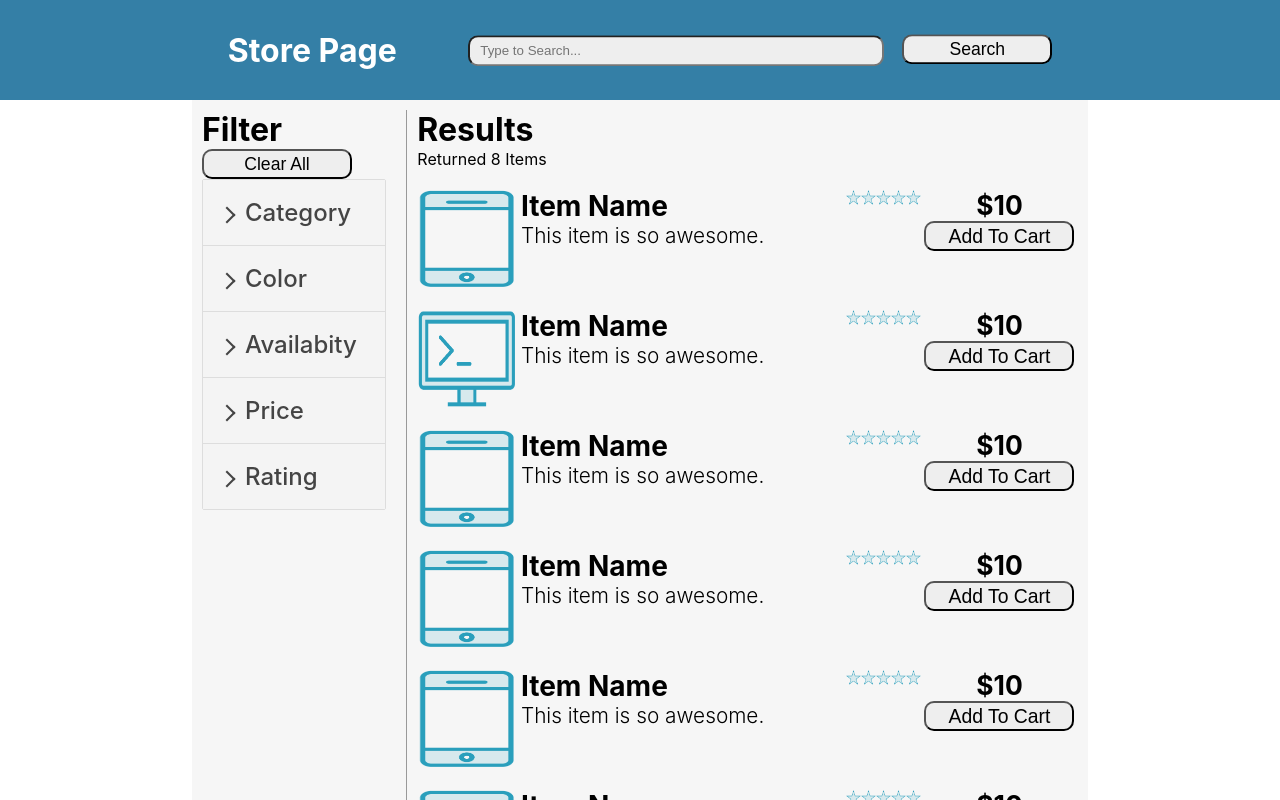
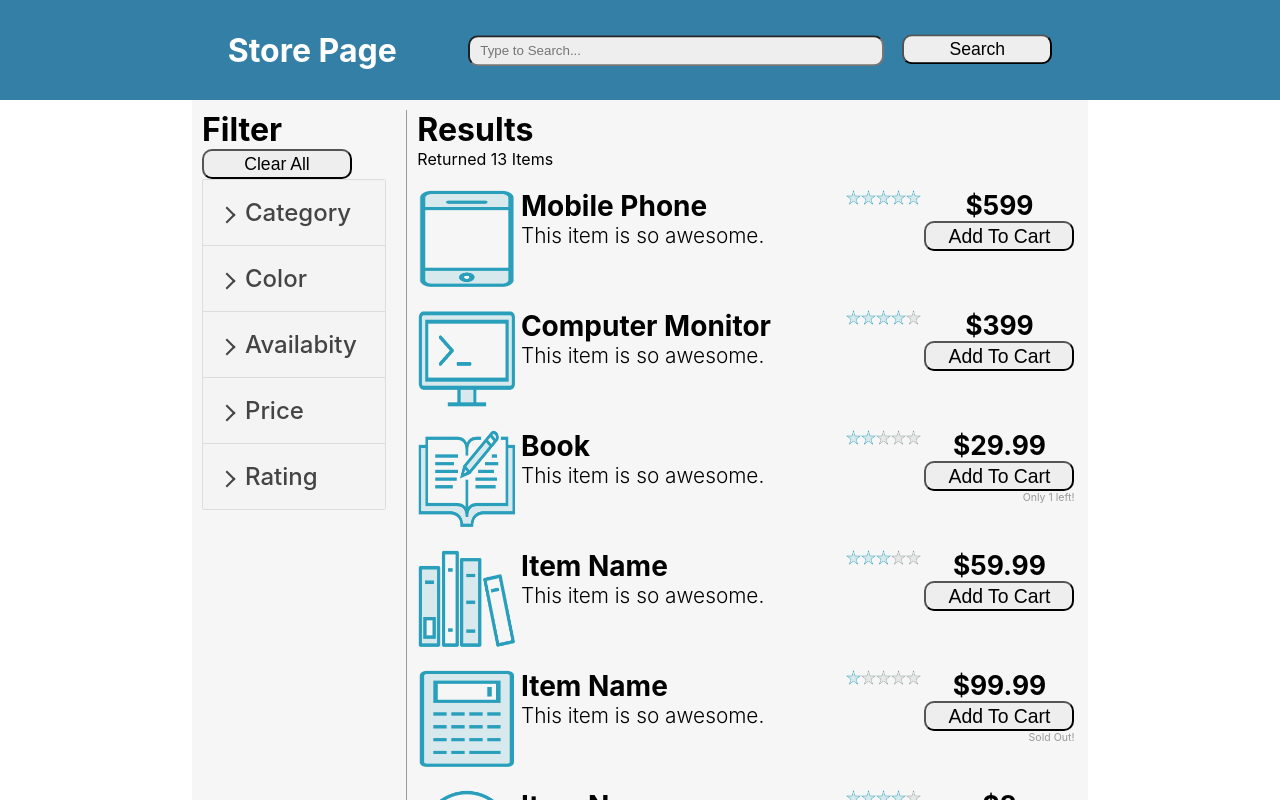
Before and after one commit to MissFacetious/FilterPrototype, a React (Create React App) app in the folder filterItems/: page / in a window 1280 px wide. Shown: the top 800 px of the page. Built offline with nearby package versions, Linux system fonts and the light colour scheme.

Commit message:
Fix price, categories, availability

```diff
--- a/filterItems/src/App.js
+++ b/filterItems/src/App.js
@@ -29,9 +29,9 @@ class App extends Component {
     // do we include the filtered results too?
     var newItems = [];
     for (var i=0; i < Items.length; i++) {
-      var course = Items[i];
-      if (course.name.includes(search)) {
-        newItems.push(course);
+      var item = Items[i];
+      if (item.name.includes(search)) {
+        newItems.push(item);
       }
     }
     this.setState({items: newItems});
@@ -65,52 +65,62 @@ class App extends Component {
 
     var newItems = [];
     for (var i=0; i < Items.length; i++) {
-      var course = Items[i];
+      var item = Items[i];
       for (var f=0; f < newCurrentFilters.length; f++) {
-        if (course.content.includes(newCurrentFilters[f])) {
-          if (!this.findClass(newItems, course.label)) {
-            newItems.push(course);
+        if (item.category.includes(newCurrentFilters[f])) {
+          if (!this.findClass(newItems, item.label)) {
+            newItems.push(item);
           }
         }
-        if (course.skills.includes(newCurrentFilters[f])) {
-          if (!this.findClass(newItems, course.label)) {
-            newItems.push(course);
+        if (item.color.includes(newCurrentFilters[f])) {
+          if (!this.findClass(newItems, item.label)) {
+            newItems.push(item);
           }
         }
-        if (course.topics.includes(newCurrentFilters[f])) {
-          if (!this.findClass(newItems, course.label)) {
-            newItems.push(course);
+        if (newCurrentFilters[f] === "Over 2 Stars" && item.rating > 2) {
+          if (!this.alreadyIn(newItems, item)) {
+            newItems.push(item);
           }
         }
-        if (course.degrees.includes(newCurrentFilters[f])) {
-          if (!this.findClass(newItems, course.label)) {
-            newItems.push(course);
+        if (newCurrentFilters[f] === "Over 3 Stars" && item.rating > 3) {
+          if (!this.alreadyIn(newItems, item)) {
+            newItems.push(item);
           }
         }
-        if (newCurrentFilters[f] === "Over 2 Stars" && course.rating > 2) {
-          if (!this.alreadyIn(newItems, course)) {
-            newItems.push(course);
+        if (newCurrentFilters[f] === "Over 4 Stars" && item.rating > 4) {
+          if (!this.alreadyIn(newItems, item)) {
+            newItems.push(item);
+            console.log("add over 4 stars" + item.key);
           }
         }
-        if (newCurrentFilters[f] === "Over 3 Stars" && course.rating > 3) {
-          if (!this.alreadyIn(newItems, course)) {
-            newItems.push(course);
+        if (newCurrentFilters[f] === "Over $500" && item.price > 500) {
+          if (!this.alreadyIn(newItems, item)) {
+            newItems.push(item);
           }
         }
-        if (newCurrentFilters[f] === "Over 4 Stars" && course.rating > 4) {
-          if (!this.alreadyIn(newItems, course)) {
-            newItems.push(course);
-            console.log("add over 4 stars" + course.key);
+        if (newCurrentFilters[f] === "$100-$500" && item.price < 500 && item.price > 100) {
+          if (!this.alreadyIn(newItems, item)) {
+            newItems.push(item);
+          }
+        }
+        if (newCurrentFilters[f] === "$50-$100" && item.price < 100 && item.price > 50) {
+          if (!this.alreadyIn(newItems, item)) {
+            newItems.push(item);
+          }
+        }
+        if (newCurrentFilters[f] === "$10-$50" && item.price < 50 && item.price > 10) {
+          if (!this.alreadyIn(newItems, item)) {
+            newItems.push(item);
+          }
+        }
+        if (newCurrentFilters[f] === "Less than $10" && item.price < 10 && item.price > 0) {
+          if (!this.alreadyIn(newItems, item)) {
+            newItems.push(item);
           }
         }
         // if the amount of people enrolled is less than the class size, we have room
-        if (newCurrentFilters[f] === "Space Available" && course.enrolled < course.classSize) {
-          newItems.push(course);
-        }
-        // if the amoutn of people enrolled is equal or more than the class size,
-        // check the waitlist has room
-        if (newCurrentFilters[f] === "Waiting List Only" && course.enrolled >= course.classSize && (course.enrolled < (course.waitingList + course.classSize))) {
-          newItems.push(course);
+        if (newCurrentFilters[f] === "In Stock" && item.itemsLeft > 0) {
+          newItems.push(item);
         }
       }
     }
@@ -134,14 +144,14 @@ class App extends Component {
   }
 
   findClass(items, value) {
-    var myCourse = null;
+    var myitem = null;
     for (var i=0; i < items.length; i++) {
-      var course = items[i];
-      if (course.label === value) {
-        myCourse = course;
+      var item = items[i];
+      if (item.label === value) {
+        myitem = item;
       }
     }
-    return myCourse;
+    return myitem;
   }
 
   findFilter(filters, value) {
@@ -155,9 +165,9 @@ class App extends Component {
     return myFilter;
   }
 
-  alreadyIn(items, course) {
+  alreadyIn(items, item) {
     for (var i=0; i < items.length; i++) {
-      if (course === items[i]) {
+      if (item === items[i]) {
         return true;
       }
     }
@@ -219,8 +229,9 @@ class App extends Component {
                 </AccordionItemHeading>
                 <AccordionItemPanel>
                   <Checkbox label="Electronics" onFilter={this.onFilter} />
-                  <Checkbox label="Clothes" onFilter={this.onFilter} />
-                  <Checkbox label="Food" onFilter={this.onFilter} />
+                  <Checkbox label="Books" onFilter={this.onFilter} />
+                  <Checkbox label="Toys" onFilter={this.onFilter} />
+                  <Checkbox label="School" onFilter={this.onFilter} />
                 </AccordionItemPanel>
               </AccordionItem>
               <AccordionItem>
--- a/filterItems/src/Items.js
+++ b/filterItems/src/Items.js
@@ -1,97 +1,157 @@
 const Classes = [
   {
     key: 1,
-    label: "Item Name",
-    name: "Item Name",
+    label: "Mobile Phone",
+    name: "Mobile Phone",
     icon: "phone.png",
     category: ["Electronics"],
     color: ["Black"],
     rating: 5,
-    price: 10,
+    price: 599,
     itemsLeft: 200,
     description: "This item is so awesome."
   },
   {
-    key: 1,
-    label: "Item Name",
-    name: "Item Name",
+    key: 2,
+    label: "Computer Monitor",
+    name: "Computer Monitor",
     icon: "computer.png",
     category: ["Electronics"],
     color: ["Black"],
-    rating: 5,
-    price: 10,
+    rating: 4,
+    price: 399,
     itemsLeft: 200,
     description: "This item is so awesome."
   },
   {
-    key: 1,
+    key: 3,
+    label: "Book",
+    name: "Book",
+    icon: "book.png",
+    category: ["Books"],
+    color: ["Black"],
+    rating: 2,
+    price: 29.99,
+    itemsLeft: 1,
+    description: "This item is so awesome."
+  },
+  {
+    key: 4,
     label: "Item Name",
     name: "Item Name",
-    icon: "phone.png",
-    category: ["Electronics"],
+    icon: "books.png",
+    category: ["Books"],
     color: ["Black"],
-    rating: 5,
-    price: 10,
+    rating: 3,
+    price: 59.99,
     itemsLeft: 200,
     description: "This item is so awesome."
   },
   {
-    key: 1,
+    key: 5,
     label: "Item Name",
     name: "Item Name",
-    icon: "phone.png",
+    icon: "calculator.png",
     category: ["Electronics"],
     color: ["Black"],
-    rating: 5,
-    price: 10,
+    rating: 1,
+    price: 99.99,
+    itemsLeft: 0,
+    description: "This item is so awesome."
+  },
+  {
+    key: 6,
+    label: "Item Name",
+    name: "Item Name",
+    icon: "art.png",
+    category: ["School"],
+    color: ["Black"],
+    rating: 4,
+    price: 8,
     itemsLeft: 200,
     description: "This item is so awesome."
   },
   {
-    key: 1,
+    key: 7,
     label: "Item Name",
     name: "Item Name",
-    icon: "phone.png",
+    icon: "game.png",
     category: ["Electronics"],
     color: ["Black"],
     rating: 5,
-    price: 10,
+    price: 59.99,
     itemsLeft: 200,
     description: "This item is so awesome."
   },
   {
-    key: 1,
+    key: 8,
     label: "Item Name",
     name: "Item Name",
-    icon: "phone.png",
+    icon: "video.png",
     category: ["Electronics"],
     color: ["Black"],
-    rating: 5,
-    price: 10,
+    rating: 1,
+    price: 12.99,
     itemsLeft: 200,
     description: "This item is so awesome."
   },
   {
-    key: 1,
+    key: 9,
     label: "Item Name",
     name: "Item Name",
-    icon: "phone.png",
+    icon: "glasses.png",
+    category: ["Books", "School"],
+    color: ["Black"],
+    rating: 2,
+    price: 9.99,
+    itemsLeft: 0,
+    description: "This item is so awesome."
+  },
+  {
+    key: 10,
+    label: "Item Name",
+    name: "Item Name",
+    icon: "puzzle.png",
+    category: ["Toys"],
+    color: ["Black"],
+    rating: 3,
+    price: 4.99,
+    itemsLeft: 6,
+    description: "This item is so awesome."
+  },
+  {
+    key: 11,
+    label: "Item Name",
+    name: "Item Name",
+    icon: "robot.png",
+    category: ["Electronics", "Toys"],
+    color: ["Black"],
+    rating: 2,
+    price: 80,
+    itemsLeft: 6,
+    description: "This item is so awesome."
+  },
+  {
+    key: 12,
+    label: "Item Name",
+    name: "Item Name",
+    icon: "laptop.png",
     category: ["Electronics"],
     color: ["Black"],
     rating: 5,
-    price: 10,
+    price: 1100,
     itemsLeft: 200,
     description: "This item is so awesome."
   },
   {
-    key: 1,
+    key: 13,
     label: "Item Name",
     name: "Item Name",
-    icon: "phone.png",
-    category: ["Electronics"],
+    icon: "vr.png",
+    category: ["Electronics", "Toys"],
     color: ["Black"],
     rating: 5,
-    price: 10,
+    price: 599,
     itemsLeft: 200,
     description: "This item is so awesome."
   },
--- a/filterItems/src/components/ItemInfo.js
+++ b/filterItems/src/components/ItemInfo.js
@@ -51,12 +51,12 @@ var ClassInfo = createClass({
 			var itemsLeft = this.props.options.itemsLeft;
 
 			var availableMessage = "";
-			if (10 > itemsLeft) {
-				availableMessage = "Only " + itemsLeft + " left!";
-			}
-			else if (itemsLeft == 0) {
+			if (itemsLeft == 0) {
 				// the class is full
 				availableMessage = "Sold Out!";
+			}
+			else if (10 > itemsLeft) {
+				availableMessage = "Only " + itemsLeft + " left!";
 			}
 
 			// use the ul and li tags for creating rows and columns in the view
```
